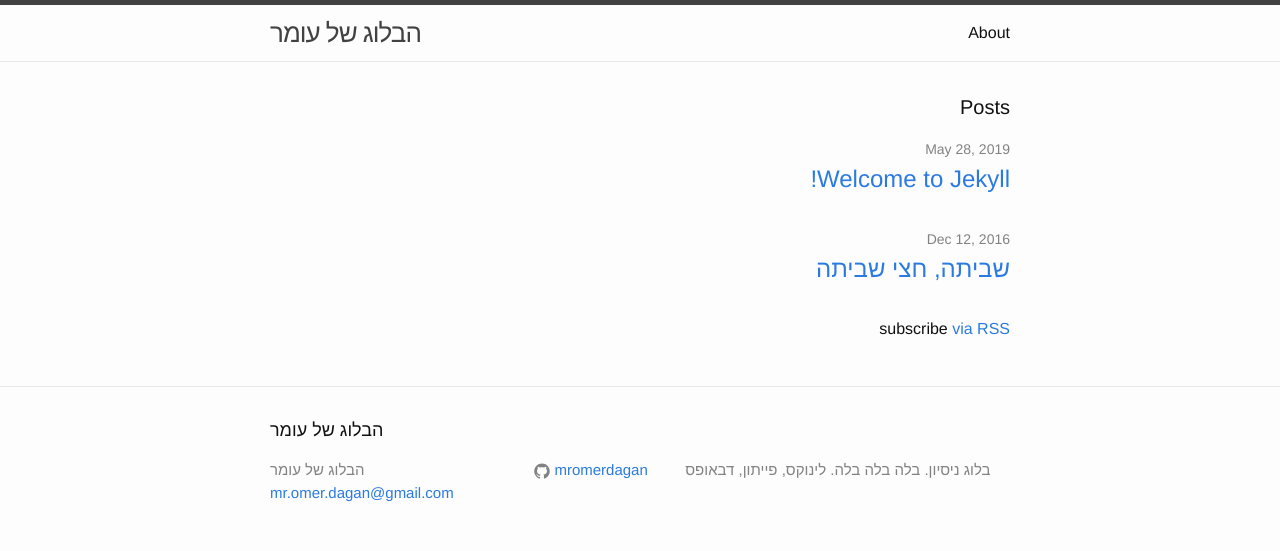
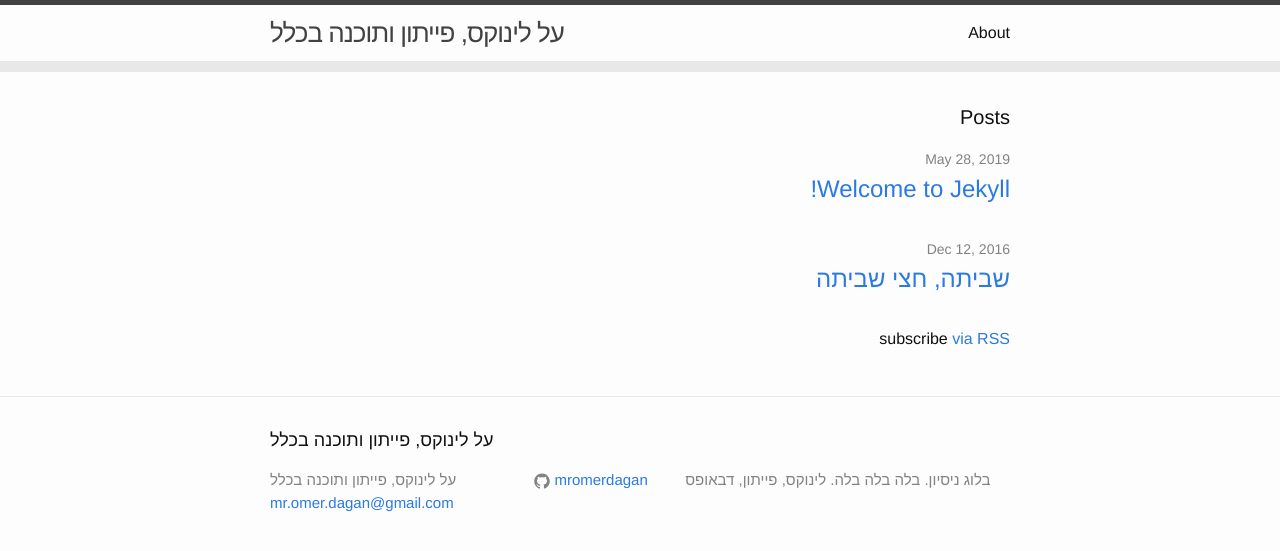
Before and after one commit to mromerdagan/mromerdagan.github.io, a Jekyll site: the page built from index.html, in a window 1280 px wide. Shown: the top 551 px of the page. Built offline with Jekyll 4.4.1, drawn with Linux system fonts in a browser that asks for light colours.

Commit message:
Edit about and title

```diff
--- a/_config.yml
+++ b/_config.yml
@@ -6,15 +6,15 @@
 # 'jekyll serve'. If you change this file, please restart the server process.
 
 # Site settings
-title: הבלוג של עומר
+title: על לינוקס, פייתון ותוכנה בכלל
 email: mr.omer.dagan@gmail.com
 description: > # this means to ignore newlines until "baseurl:"
     בלוג ניסיון. בלה בלה בלה.
     לינוקס, פייתון, דבאופס
 baseurl: "" # the subpath of your site, e.g. /blog
-url: "http://yourdomain.com" # the base hostname & protocol for your site
+#url: "http://yourdomain.com" # the base hostname & protocol for your site
 #twitter_username: jekyllrb
-github_username:  mromerdagan
+github_username: mromerdagan
 
 # Build settings
 markdown: kramdown
--- a/_sass/_layout.scss
+++ b/_sass/_layout.scss
@@ -3,7 +3,7 @@
  */
 .site-header {
     border-top: 5px solid $grey-color-dark;
-    border-bottom: 1px solid $grey-color-light;
+    border-bottom: 11px solid $grey-color-light;
     min-height: 56px;
 
     // Positioning context for the mobile navigation icon
```
Also changed, not shown: about.md (+11 -7 lines), 1 other file.
